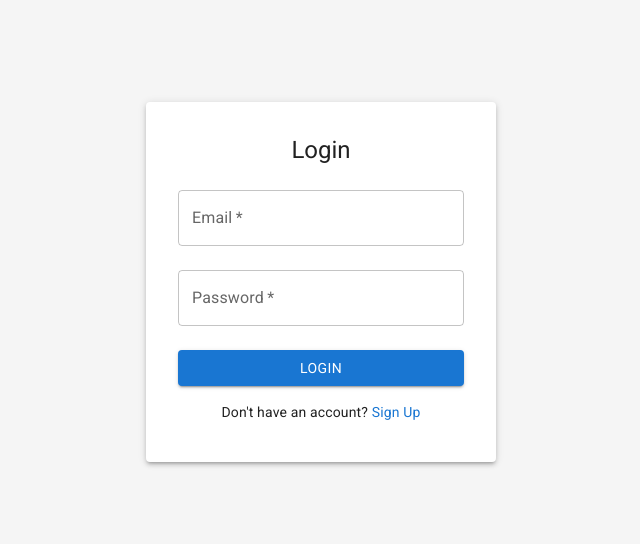
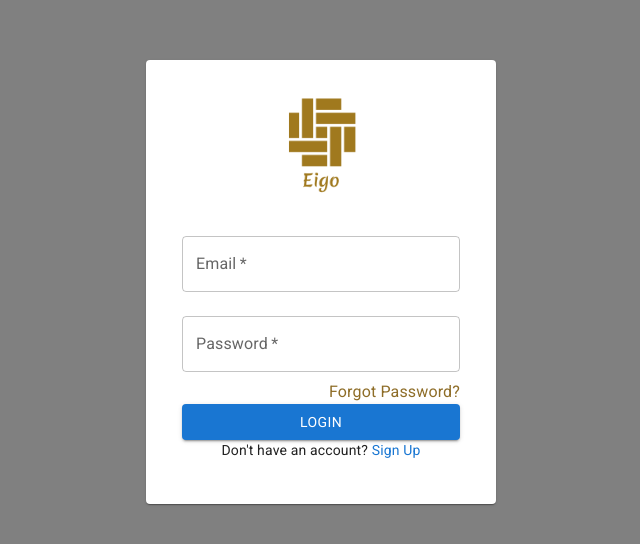
Before and after one commit to salahaKA/eigo, a React (Create React App) app: page /eigo_shoppingweb/login in a window 1280 px wide. Shown: the part 118-662 px from the top of the page, without its empty margins (319-959 px from the left). Built offline with nearby package versions, Linux system fonts and the light colour scheme; no server answers.

Commit message:
Admin Login&Register

```diff
--- a/src/App.js
+++ b/src/App.js
@@ -13,8 +13,10 @@ import HomePage from "./Pages/home";
 import CheckoutPage from "./Pages/checkout";
 import "./Assets/css/style.css"
 import ProductView from './Components/ProductView';
-import Login from './Components/Login';
-import Register from './Components/Register';
+import Login from './Components/Login/Login';
+import Register from './Components/Login/Register';
+
+
 
 
 
--- a/src/Assets/css/components/_header.css
+++ b/src/Assets/css/components/_header.css
@@ -8,6 +8,7 @@ header {
   width: 100%;
   z-index: 100;
   animation: slideUp 300ms linear;
+  max-width: 100%;
 }
 
 header .container {
--- a/src/Assets/css/components/_products.css
+++ b/src/Assets/css/components/_products.css
@@ -19,8 +19,8 @@
 .products {
   display: flex;
   flex-wrap: wrap;
-  padding: 16px;
-  max-width: 960px;
+  padding: 42px;
+  max-width: 100%;
   margin: 0 auto;
 }
 
--- a/src/Components/Login.jsx
+++ /dev/null
@@ -1,92 +0,0 @@
-import React, { useState } from "react";
-import {
-  Alert,
-  Box,
-  Button,
-  Card,
-  CardContent,
-  TextField,
-  Typography,
-} from "@mui/material";
-import { Link, useNavigate } from "react-router-dom";
-
-function Login() {
-  const [email, setEmail] = useState("");
-  const [password, setPassword] = useState("");
-  const [err, setErr] = useState("");
-  const navigate= useNavigate();
-
-  const handleLogin = (e) => {
-    e.preventDefault();
-    if (!email || !password) {
-      setErr("Please fill in all fields.");
-      return;
-    }
-    alert(`logged in as ${email}`);
-    setErr("");
-
-    navigate("/");
-  };
-  return (
-    <Box
-      display="flex"
-      justifyContent="center"
-      alignItems="center"
-      minHeight="100vh"
-      bgcolor="Background.default"
-    >
-      <Card elevation={3} sx={{ width: 350, padding: 2 }}>
-        <CardContent>
-          <Typography variant="h5" align="center" gutterBottom>
-            Login
-          </Typography>
-          {err && (
-            <Alert severity="error" sx={{ mb: 2 }}>
-              {err}
-            </Alert>
-          )}
-
-          <form onSubmit={handleLogin}>
-            <TextField
-              fullWidth
-              label="Email"
-              variant="outlined"
-              margin="normal"
-              type="email"
-              value={email}
-              onChange={(e) => setEmail(e.target.value)}
-              required
-            ></TextField>
-            <TextField
-              fullWidth
-              label="Password"
-              variant="outlined"
-              margin="normal"
-              type="password"
-              value={password}
-              onChange={(e) => setPassword(e.target.value)}
-              required
-            ></TextField>
-            <Button
-              type="submit"
-              variant="contained"
-              color="primary"
-              fullWidth
-              sx={{ mt: 2 }}
-            >
-              Login
-            </Button>
-          </form>
-          <Typography variant="body2" align="center" sx={{ mt: 2 }}>
-            Don't have an account?{" "}
-            <Link to="/register" style={{ textDecoration: "none", color: "#1976d2" }}>
-              Sign Up
-            </Link>
-          </Typography>
-        </CardContent>
-      </Card>
-    </Box>
-  );
-}
-
-export default Login;
--- /dev/null
+++ b/src/Components/Login/Login.css
@@ -0,0 +1,71 @@
+.login-container {
+    display: flex;
+    justify-content: center;
+    align-items: center;
+    min-height: 100vh;
+    background-color: #808080; /* Gray background */
+  }
+
+  .login-card {
+    width: 350px;
+    padding: 20px;
+    border-radius: 10px;
+    background-color: #ffffff;
+    box-shadow: 0px 4px 10px rgba(0, 0, 0, 0.1);
+  }
+
+  .logo {
+    text-align: center;
+    margin-bottom: 20px;
+  }
+
+  .logo-img {
+    width: 100px;
+    height: 100px;
+  }
+
+  .logo-text {
+    font-size: 1.2rem;
+    font-weight: bold;
+    color: #8e6d28; /* Gold color */
+    margin-top: 5px;
+  }
+
+  .forgot-password {
+    margin-top: -10px;
+    font-size: 0.9rem;
+    color: #555;
+  }
+
+  .forgot-password a {
+    color: #8e6d28; /* Gold color */
+    text-decoration: none;
+  }
+
+  .forgot-password a:hover {
+    text-decoration: underline;
+  }
+
+  .login-button {
+    margin-top: 20px;
+    background-color: #8e6d28; /* Gold button */
+    color: #fff;
+  }
+
+  .login-button:hover {
+    background-color: #70591d; /* Darker gold on hover */
+  }
+
+  .sign-up-link {
+    margin-top: 10px;
+    font-size: 0.9rem;
+  }
+
+  .sign-up-link a {
+    color: #1976d2; /* Blue color for Sign Up */
+    text-decoration: none;
+  }
+
+  .sign-up-link a:hover {
+    text-decoration: underline;
+  }
--- /dev/null
+++ b/src/Components/Login/Login.jsx
@@ -0,0 +1,186 @@
+import React, { useState } from "react";
+import {
+  Alert,
+  Box,
+  Button,
+  Card,
+  CardContent,
+  TextField,
+  Typography,
+} from "@mui/material";
+import { Link, useNavigate } from "react-router-dom";
+import "./Login.css";
+
+function Login() {
+  const [email, setEmail] = useState("");
+  const [password, setPassword] = useState("");
+  const [err, setErr] = useState("");
+  const navigate = useNavigate();
+
+  const handleLogin = (e) => {
+    e.preventDefault();
+    if (!email || !password) {
+      setErr("Please fill in all fields.");
+      return;
+    }
+    alert(`Logged in as ${email}`);
+    setErr("");
+    navigate("/");
+  };
+
+  return (
+    <Box className="login-container">
+      <Card className="login-card">
+        <CardContent>
+          <div className="logo">
+            <img
+              src={`${process.env.PUBLIC_URL}/eigo.jpg`}
+              alt="Eigo"
+              className="logo-img"
+            />
+            {/* <Typography variant="h6" align="center" className="logo-text">
+              Eigo
+            </Typography> */}
+          </div>
+          {err && (
+            <Alert severity="error" sx={{ mb: 2 }}>
+              {err}
+            </Alert>
+          )}
+          <form onSubmit={handleLogin}>
+            <TextField
+              fullWidth
+              label="Email"
+              variant="outlined"
+              margin="normal"
+              type="text"
+              value={email}
+              onChange={(e) => setEmail(e.target.value)}
+              required
+            />
+            <TextField
+              fullWidth
+              label="Password"
+              variant="outlined"
+              margin="normal"
+              type="password"
+              value={password}
+              onChange={(e) => setPassword(e.target.value)}
+              required
+            />
+            <Typography align="right" className="forgot-password">
+              <Link to="/forgot-password">Forgot Password?</Link>
+            </Typography>
+            <Button
+              type="submit"
+              variant="contained"
+              fullWidth
+              className="login-button"
+            >
+              Login
+            </Button>
+          </form>
+          <Typography variant="body2" align="center" className="sign-up-link">
+          Don't have an account?{" "} <Link to="/register">Sign Up</Link>
+          </Typography>
+        </CardContent>
+      </Card>
+    </Box>
+  );
+}
+
+export default Login;
+
+// import React, { useState } from "react";
+// import {
+//   Alert,
+//   Box,
+//   Button,
+//   Card,
+//   CardContent,
+//   TextField,
+//   Typography,
+// } from "@mui/material";
+// import { Link, useNavigate } from "react-router-dom";
+// import "./Login.css";
+
+// function Login() {
+//   const [email, setEmail] = useState("");
+//   const [password, setPassword] = useState("");
+//   const [err, setErr] = useState("");
+//   const navigate= useNavigate();
+
+//   const handleLogin = (e) => {
+//     e.preventDefault();
+//     if (!email || !password) {
+//       setErr("Please fill in all fields.");
+//       return;
+//     }
+//     alert(`logged in as ${email}`);
+//     setErr("");
+
+//     navigate("/");
+//   };
+//   return (
+//     <Box
+//       display="flex"
+//       justifyContent="center"
+//       alignItems="center"
+//       minHeight="100vh"
+//       bgcolor="Background.default"
+//     >
+//       <Card elevation={3} sx={{ width: 350, padding: 2 }}>
+//         <CardContent>
+//           <Typography variant="h5" align="center" gutterBottom>
+//             Login
+//           </Typography>
+//           {err && (
+//             <Alert severity="error" sx={{ mb: 2 }}>
+//               {err}
+//             </Alert>
+//           )}
+
+//           <form onSubmit={handleLogin}>
+//             <TextField
+//               fullWidth
+//               label="Email"
+//               variant="outlined"
+//               margin="normal"
+//               type="email"
+//               value={email}
+//               onChange={(e) => setEmail(e.target.value)}
+//               required
+//             ></TextField>
+//             <TextField
+//               fullWidth
+//               label="Password"
+//               variant="outlined"
+//               margin="normal"
+//               type="password"
+//               value={password}
+//               onChange={(e) => setPassword(e.target.value)}
+//               required
+//             ></TextField>
+//             <Button
+//               type="submit"
+//               variant="contained"
+//               color="primary"
+//               fullWidth
+//               sx={{ mt: 2 }}
+//             >
+//               Login
+//             </Button>
+//           </form>
+//           <Typography variant="body2" align="center" sx={{ mt: 2 }}>
+//             Don't have an account?{" "}
+//             <Link to="/register" style={{ textDecoration: "none", color: "#1976d2" }}>
+//               Sign Up
+//             </Link>
+//           </Typography>
+//         </CardContent>
+//       </Card>
+//     </Box>
+//   );
+// }
+
+// export default Login;
--- /dev/null
+++ b/src/Components/Login/Register.css
@@ -0,0 +1,56 @@
+.register-container {
+    display: flex;
+    justify-content: center;
+    align-items: center;
+    min-height: 100vh;
+    background-color: #808080; /* Gray background */
+  }
+
+  .register-card {
+    width: 350px;
+    padding: 20px;
+    border-radius: 10px;
+    background-color: #ffffff;
+    box-shadow: 0px 4px 10px rgba(0, 0, 0, 0.1);
+  }
+
+  .logo {
+    text-align: center;
+    margin-bottom: 20px;
+  }
+
+  .logo-img {
+    width: 100px;
+    height: 100px;
+  }
+
+  .logo-text {
+    font-size: 1.2rem;
+    font-weight: bold;
+    color: #8e6d28; /* Gold color */
+    margin-top: 5px;
+  }
+
+  .register-button {
+    margin-top: 20px;
+    background-color: #8e6d28; /* Gold button */
+    color: #fff;
+  }
+
+  .register-button:hover {
+    background-color: #70591d; /* Darker gold on hover */
+  }
+
+  .sign-up-link {
+    margin-top: 10px;
+    font-size: 0.9rem;
+  }
+
+  .sign-up-link a {
+    color: #1976d2; /* Blue color for Login */
+    text-decoration: none;
+  }
+
+  .sign-up-link a:hover {
+    text-decoration: underline;
+  }
--- a/src/Components/Register.jsx
+++ b/src/Components/Login/Register.jsx
@@ -9,6 +9,7 @@ import {
   Typography,
 } from "@mui/material";
 import { Link, useNavigate } from "react-router-dom";
+import "./Register.css"
 
 function Register() {
   const [formData, setFormData] = useState({
@@ -40,24 +41,20 @@ function Register() {
   };
 
   return (
-    <Box
-      display="flex"
-      justifyContent="center"
-      alignItems="center"
-      minHeight="100vh"
-      bgcolor="Background.default"
-    >
-      <Card elevation={3} sx={{ width: 400, padding: 2 }}>
+    <Box className="register-container">
+      <Card className="register-card">
         <CardContent>
-          <Typography variant="h5" align="center" gutterBottom>
-            Register
-          </Typography>
+          <div className="logo">
+            <img src={`${process.env.PUBLIC_URL}/eigo.jpg`} alt="Eigo" className="logo-img" />
+          </div>
           {err && (
             <Alert severity="error" sx={{ mb: 2 }}>
               {err}
             </Alert>
           )}
-
+          {/* <Typography variant="h5" align="center" gutterBottom>
+            Register
+          </Typography> */}
           <form onSubmit={handleSubmit}>
             <TextField
               fullWidth
@@ -68,7 +65,7 @@ function Register() {
               value={formData.name}
               onChange={handleChange}
               required
-            ></TextField>
+            />
             <TextField
               fullWidth
               label="Email"
@@ -79,7 +76,7 @@ function Register() {
               value={formData.email}
               onChange={handleChange}
               required
-            ></TextField>
+            />
             <TextField
               fullWidth
               label="Password"
@@ -90,7 +87,7 @@ function Register() {
               value={formData.password}
               onChange={handleChange}
               required
-            ></TextField>
+            />
             <TextField
               fullWidth
               label="Confirm Password"
@@ -101,13 +98,14 @@ function Register() {
               value={formData.confirmPassword}
               onChange={handleChange}
               required
-            ></TextField>
-            <Button type="submit" variant="contained" color="primary" fullWidth sx={{mt:2}}>Register</Button>
-
+            />
+            <Button type="submit" variant="contained" fullWidth className="register-button">
+              Register
+            </Button>
           </form>
-          <Typography variant="body2" align="center" sx={{mt:2}}>Already have an account?{""}
-            <Link to="/login" style={{textDecoration:"none", color:"#1976d2"}}>Login</Link>
-
+          <Typography variant="body2" align="center" className="sign-up-link">
+            Already have an account?{" "}
+            <Link to="/login">Login</Link>
           </Typography>
         </CardContent>
       </Card>
```
Also changed, not shown: src/Assets/css/pages/_login.css (deleted).
